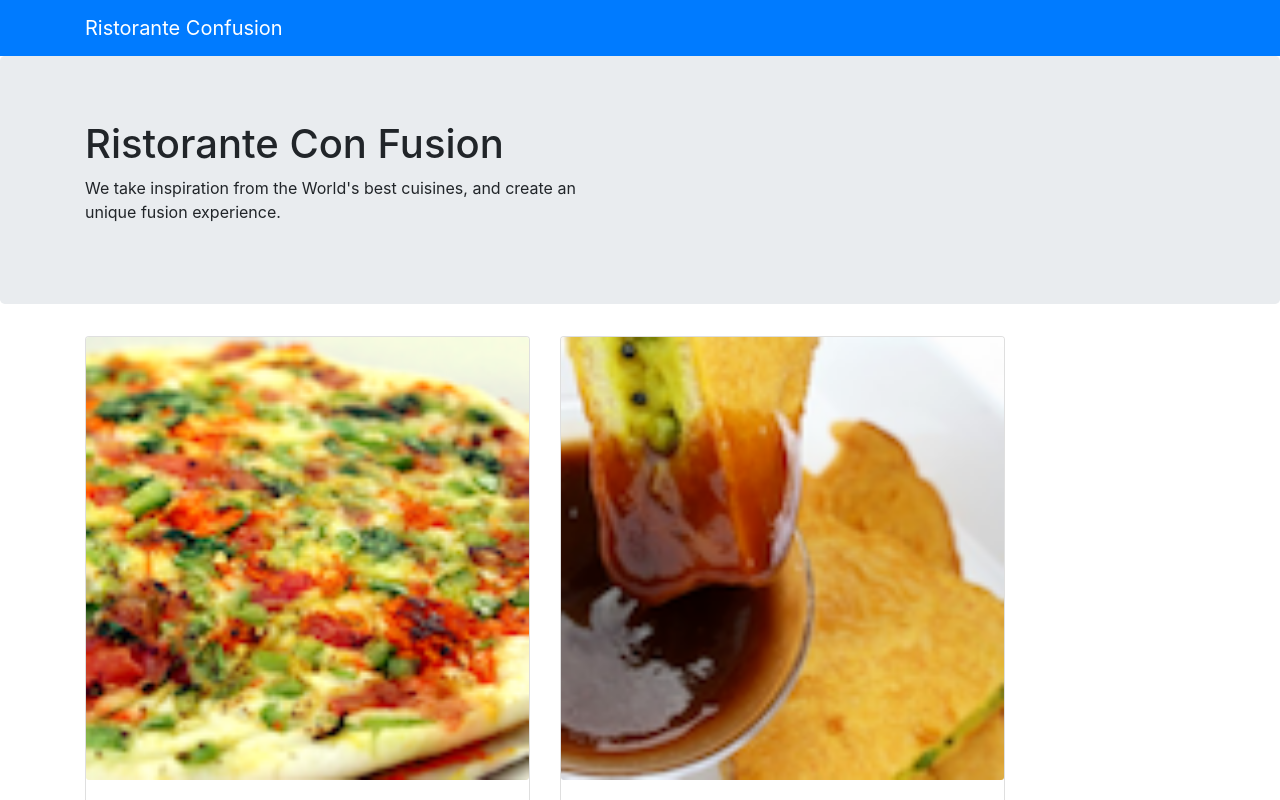
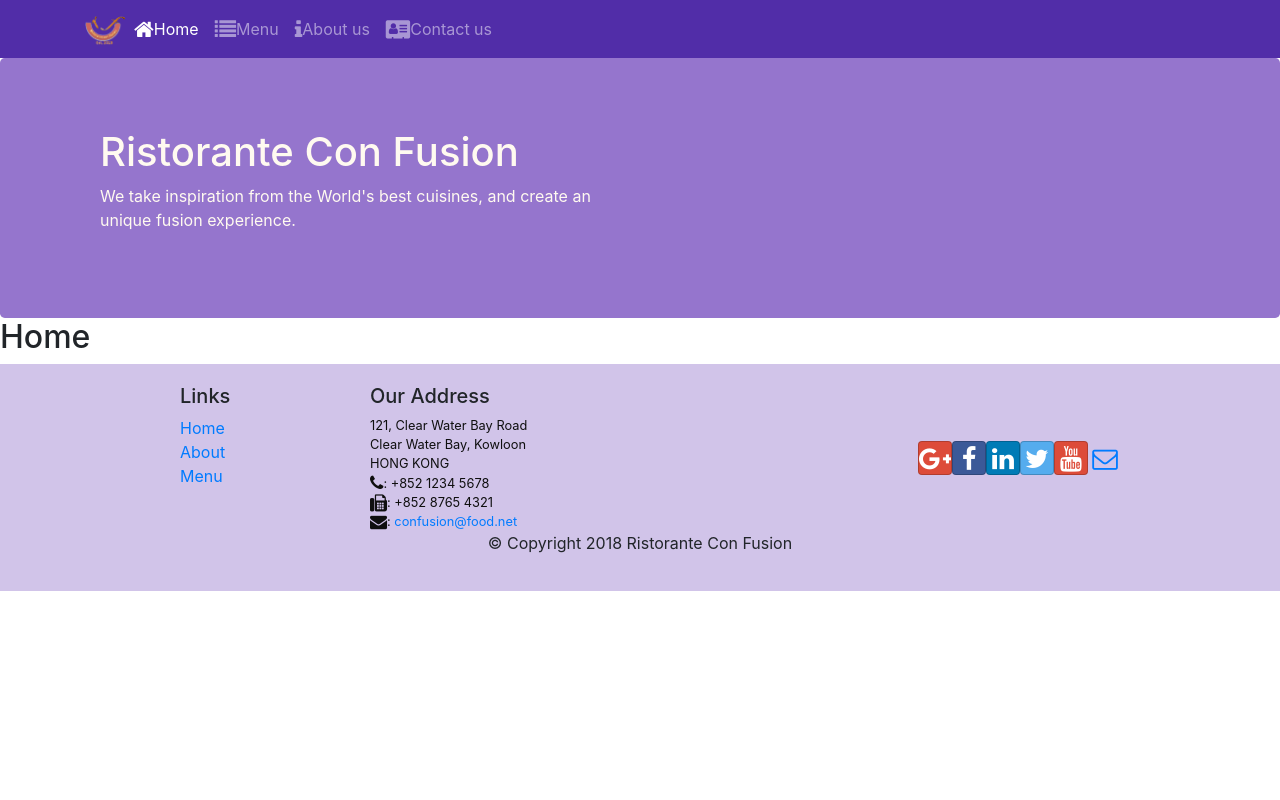
Before and after one commit to kmvbatista/confusion-reactJs, a React (Create React App) app: page / in a window 1280 px wide. Shown: the top 800 px of the page. Built offline with nearby package versions, Linux system fonts and the light colour scheme.

Commit message:
header component and routes

```diff
--- a/src/App.css
+++ b/src/App.css
@@ -0,0 +1,33 @@
+.row-header{
+  margin:0px auto;
+  padding:0px auto;
+}
+
+.row-content {
+  margin:0px auto;
+  padding: 50px 0px 50px 0px;
+  border-bottom: 1px ridge;
+  min-height:400px;
+}
+
+.footer{
+  background-color: #D1C4E9;
+  margin:0px auto;
+  padding: 20px 0px 20px 0px;
+}
+.jumbotron {
+  padding:70px 30px 70px 30px;
+  margin:0px auto;
+  background: #9575CD ;
+  color:floralwhite;
+}
+
+address{
+  font-size:80%;
+  margin:0px;
+  color:#0f0f0f;
+}
+
+.navbar-dark {
+  background-color: #512DA8;
+}
--- a/src/App.js
+++ b/src/App.js
@@ -1,13 +1,19 @@
 import React, {useState} from 'react';
 import MainComponent from './components/MainComponent';
-import { commingDishes } from './shared/dishes'
+import Header from './components/HeaderComponent';
+import Footer from './components/FooterComponent';
+import { BrowserRouter } from 'react-router-dom'
+import './App.css';
 
 function App() {
-  const [dishes, setDishes] = useState(commingDishes);
 
   return (
     <>
-        <MainComponent></MainComponent>
+    <BrowserRouter>
+      <Header></Header>
+      <MainComponent></MainComponent>
+      <Footer></Footer>
+    </BrowserRouter>
     </>
   );
 }
--- /dev/null
+++ b/src/components/FooterComponent.js
@@ -0,0 +1,48 @@
+import React from 'react';
+
+export default function Footer() {
+
+  return(
+    <div className="footer">
+        <div className="container">
+            <div className="row justify-content-center">
+                <div className="col-4 offset-1 col-sm-2">
+                    <h5>Links</h5>
+                    <ul className="list-unstyled">
+                        <li><a href="/#">Home</a></li>
+                        <li><a href="/#">About</a></li>
+                        <li><a href="/#">Menu</a></li>
+                    </ul>
+                </div>
+                <div className="col-7 col-sm-5">
+                    <h5>Our Address</h5>
+                    <address>
+		              121, Clear Water Bay Road<br />
+		              Clear Water Bay, Kowloon<br />
+		              HONG KONG<br />
+		              <i className="fa fa-phone fa-lg"></i>: +852 1234 5678<br />
+		              <i className="fa fa-fax fa-lg"></i>: +852 8765 4321<br />
+		              <i className="fa fa-envelope fa-lg"></i>: <a href="mailto:confusion@food.net">
+                         confusion@food.net</a>
+                    </address>
+                </div>
+                <div className="col-12 col-sm-4 align-self-center">
+                    <div className="text-center">
+                        <a className="btn btn-social-icon btn-google" href="http://google.com/+"><i className="fa fa-google-plus"></i></a>
+                        <a className="btn btn-social-icon btn-facebook" href="http://www.facebook.com/profile.php?id="><i className="fa fa-facebook"></i></a>
+                        <a className="btn btn-social-icon btn-linkedin" href="http://www.linkedin.com/in/"><i className="fa fa-linkedin"></i></a>
+                        <a className="btn btn-social-icon btn-twitter" href="http://twitter.com/"><i className="fa fa-twitter"></i></a>
+                        <a className="btn btn-social-icon btn-google" href="http://youtube.com/"><i className="fa fa-youtube"></i></a>
+                        <a className="btn btn-social-icon" href="mailto:"><i className="fa fa-envelope-o"></i></a>
+                    </div>
+                </div>
+            </div>
+            <div className="row justify-content-center">
+                <div className="col-auto">
+                    <p>© Copyright 2018 Ristorante Con Fusion</p>
+                </div>
+            </div>
+        </div>
+    </div>
+  );
+}
--- a/src/components/HeaderComponent.js
+++ b/src/components/HeaderComponent.js
@@ -1,12 +1,46 @@
-import React from 'react';
-import { Navbar, NavbarBrand, Jumbotron } from 'reactstrap';
+import React, {useState} from 'react';
+import { Navbar, NavbarBrand, Jumbotron, Nav,
+   NavItem, Collapse, NavbarToggler } from 'reactstrap';
+import { NavLink } from 'react-router-dom';
 
 export default function Header() {
+  const [isCollapseOpen, setIsCollapseOpen] = useState(false);
   return(
     <>
-      <Navbar dark color="primary">
+      <Navbar dark expand="md">
         <div className="container">
-          <NavbarBrand href="/">Ristorante Confusion</NavbarBrand>
+          <NavbarToggler onClick={() => setIsCollapseOpen(!isCollapseOpen)}></NavbarToggler>
+          <NavbarBrand className="mr-auto" to="/">
+            <img src="assets/images/logo.png" height="30" width="41" alt="Ristorante Confusion"/>
+          </NavbarBrand>
+          <Collapse isOpen={isCollapseOpen} navbar>
+            <Nav navbar>
+              <NavItem>
+                <NavLink className="nav-link" to="/">
+                  <span className="fa fa-home fa-lg"></span>
+                  Home
+                </NavLink>
+              </NavItem>
+              <NavItem>
+                <NavLink className="nav-link" to="/menu">
+                  <span className="fa fa-list fa-lg"></span>
+                  Menu
+                </NavLink>
+              </NavItem>
+              <NavItem>
+                <NavLink className="nav-link" to="/aboutus">
+                  <span className="fa fa-info fa-lg"></span>
+                  About us
+                </NavLink>
+              </NavItem>
+              <NavItem>
+                  <NavLink className="nav-link" to="/contactus">
+                  <span className="fa fa-address-card fa-lg"></span>
+                  Contact us
+                </NavLink>
+              </NavItem>
+            </Nav>
+          </Collapse>
         </div>
       </Navbar>
       <Jumbotron>
@@ -14,7 +48,8 @@
           <div className="row row-header">
             <div className="col-12 col-sm-6">
               <h1>Ristorante Con Fusion</h1>
-              <p>We take inspiration from the World's best cuisines, and create an unique fusion experience.</p>
+              <p>We take inspiration from the World's best cuisines, and
+                create an unique fusion experience.</p>
             </div>
           </div>
         </div>
--- /dev/null
+++ b/src/components/HomeComponent.js
@@ -0,0 +1,11 @@
+import React from 'react';
+
+export default function Home() {
+  return (
+    <div>
+      <h2>
+        Home
+      </h2>
+    </div>
+  );
+}
--- a/src/components/MainComponent.js
+++ b/src/components/MainComponent.js
@@ -1,24 +1,20 @@
 import React, {useState} from 'react';
 import Menu from './MenuComponent';
 import { commingDishes } from '../shared/dishes';
-import DishDetail from './DishDetailComponent';
-import Header from './HeaderComponent';
+import { Switch, Route } from 'react-router-dom'
+import Home from './HomeComponent';
 
 export default function MainComponent() {
   const [dishes, setDishes] = useState(commingDishes);
-  const [dishSelected, setDishSelected] = useState();
 
 
 
   return (
     <div>
-        <Header></Header>
-        <Menu
-          Dishes={dishes}
-          dishSelected={dishSelected}
-          setDishSelected = {setDishSelected}
-        ></Menu>
-        <DishDetail Dish ={dishSelected}></DishDetail>
+        <Switch>
+          <Route exact path="/" component={Home}></Route>
+          <Route path="/menu" component={() =>  <Menu Dishes={dishes}></Menu>}></Route>
+        </Switch>
     </div>
   );
 }
--- a/src/components/MenuComponent.js
+++ b/src/components/MenuComponent.js
@@ -1,12 +1,15 @@
 import React, {useState} from 'react';
 import {Card, CardImg, CardText, CardBody, CardTitle} from 'reactstrap';
-import DishDetail from './DishDetailComponent'
+import DishDetail from './DishDetailComponent';
 
-export default function Menu( {Dishes}, {dishSelected} ) {
+
+export default function Menu( {Dishes} ) {
   const [dishes, setDishes] = useState(Dishes);
+  const [dishSelected, setDishSelected] = useState();
 
   const menu = dishes.map( dish => {
     return (
+      <>
         <div
           key= {dish.id}
           className= "col-12 col-md-5"
@@ -18,6 +21,8 @@
               </CardBody>
           </Card>
         </div>
+        <DishDetail></DishDetail>
+      </>
     );
   });
 
```
Lines whose indentation alone changed are shown as unchanged.
